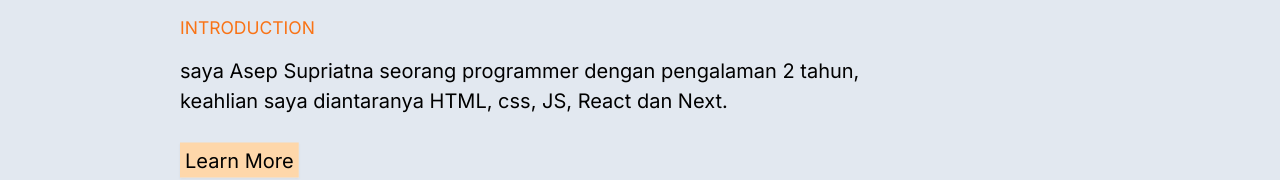
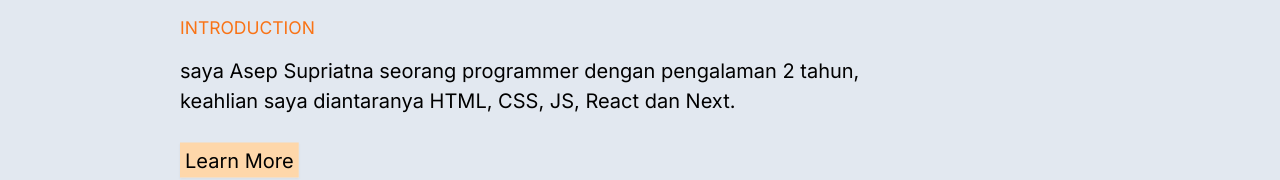
Before and after one commit to asep933/portfolio-sepsupriatnaa, a Next.js app: page / in a window 1280 px wide. Shown: the part 230-410 px from the top of the page. Built offline with nearby package versions, Linux system fonts and the light colour scheme.

Commit message:
mengganti css jadi CSS uppercase

```diff
--- a/app/page.js
+++ b/app/page.js
@@ -48,7 +48,7 @@ const Page = () => {
 
                         <p className="text-orange-500 text-sm">INTRODUCTION</p>
 
-                        <p>saya Asep Supriatna seorang programmer dengan pengalaman 2 tahun, <br /> keahlian saya diantaranya HTML, css,
+                        <p>saya Asep Supriatna seorang programmer dengan pengalaman 2 tahun, <br /> keahlian saya diantaranya HTML, CSS,
                             JS, React dan Next.
                         </p><br />
 
```
